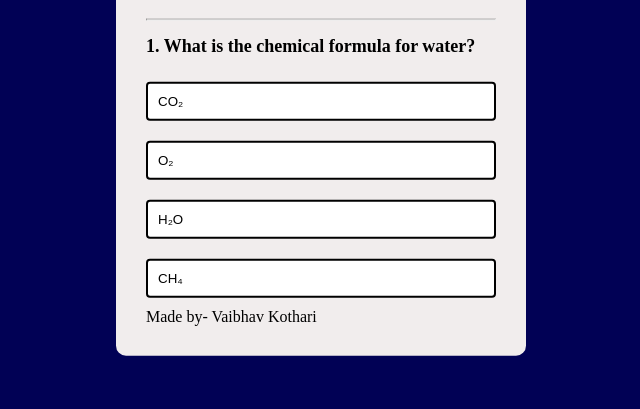
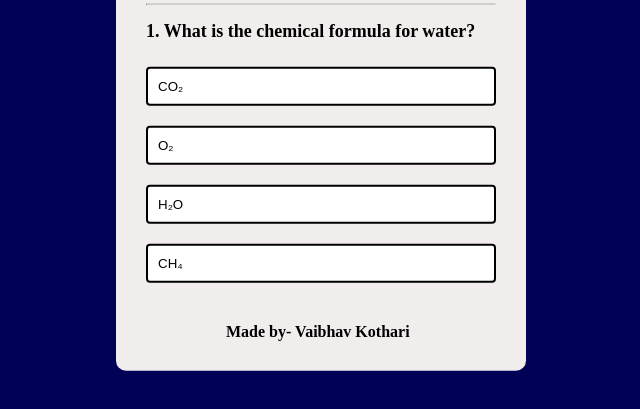
Before and after one commit to vaibhavkothari33/trivia-quiz, a plain HTML site: page index.html in a window 1280 px wide. Shown: the part 283-692 px from the top of the page, without its empty margins (319-959 px from the left). Drawn offline with Linux system fonts and the light colour scheme.

Commit message:
Update style.css

```diff
--- a/style.css
+++ b/style.css
@@ -95,3 +95,9 @@ body {
         padding: 30px;
       }
 }
+.name{
+  padding-top: 30px;
+  padding-left: 80px;
+  font-weight: 600;
+  font-style: initial;
+}
```
